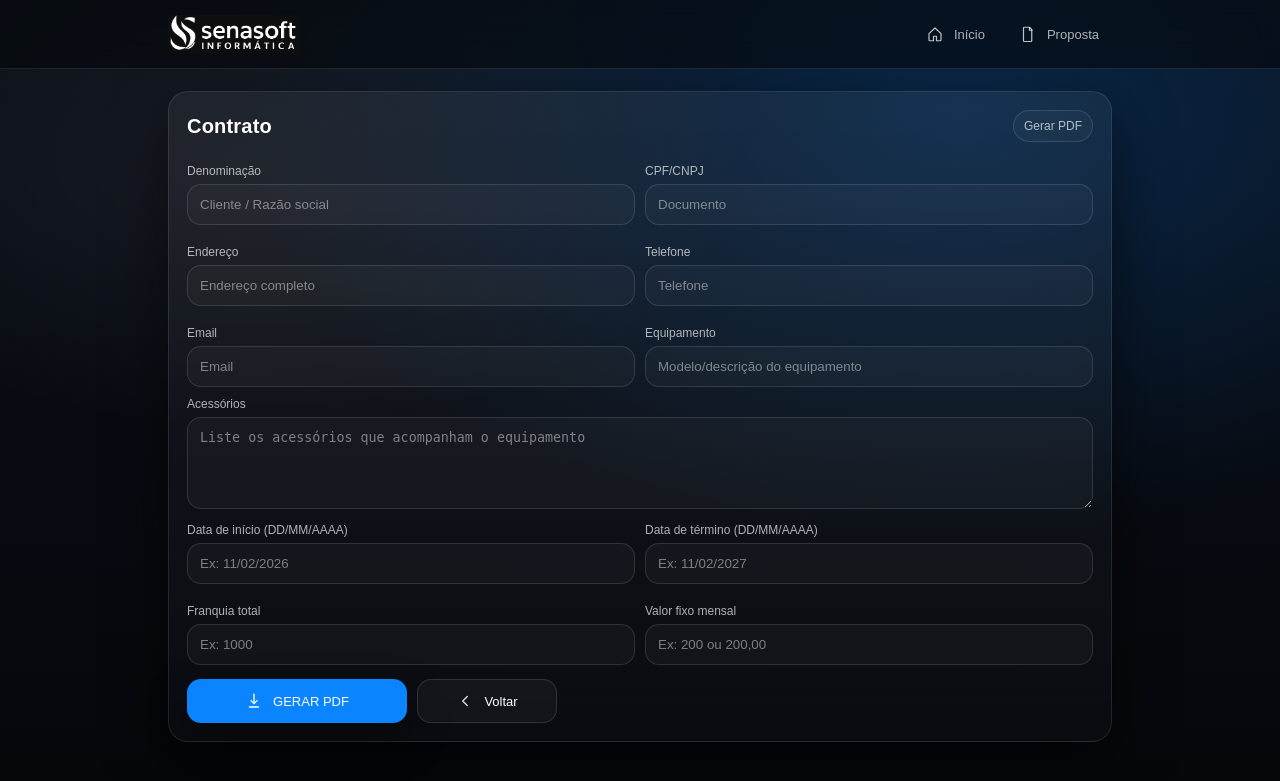
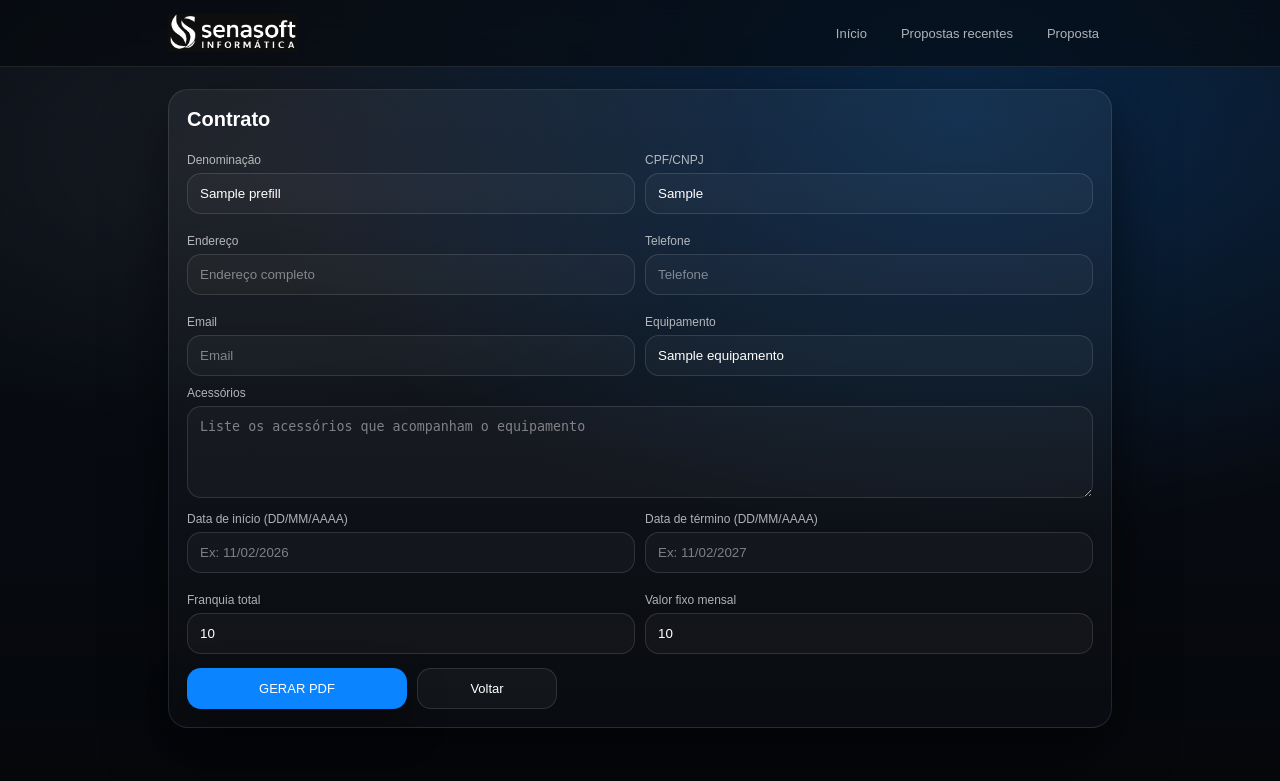
Before and after one commit to mateussenamlv-hash/gerador-propostas, a Flask app: template templates/contrato.html in a window 1280 px wide. Shown: the top 781 px of the page. Run offline with Flask 3, Linux system fonts and the light colour scheme; the template is opened without the code that fills it: most values are stand-ins (such as "Sample title", 1, 10 or a date in 2020).

Commit message:
Update contrato.html

```diff
--- a/templates/contrato.html
+++ b/templates/contrato.html
@@ -11,7 +11,7 @@
       --line: rgba(255,255,255,.10);
       --text:#ffffff;
       --muted: rgba(255,255,255,.68);
-      --blue:#0a84ff; /* manter */
+      --blue:#0a84ff;
       --shadow: 0 22px 60px rgba(0,0,0,.55);
       --radius: 20px;
     }
@@ -26,7 +26,6 @@
         linear-gradient(180deg, var(--bg2), var(--bg0));
       min-height:100vh;
     }
-
     .topbar{
       position: sticky;
       top:0;
@@ -47,9 +46,7 @@
     .logo img{ height:38px; display:block; }
     .logo{ text-decoration:none; display:flex; align-items:center; }
 
-    .nav{
-      display:flex; gap:8px; align-items:center;
-    }
+    .nav{ display:flex; gap:8px; align-items:center; }
     .nav a{
       text-decoration:none;
       color: var(--muted);
@@ -69,11 +66,7 @@
       transform: translateY(-1px);
     }
 
-    .wrap{
-      max-width: 980px;
-      margin: 0 auto;
-      padding: 22px 18px 28px;
-    }
+    .wrap{ max-width: 980px; margin: 0 auto; padding: 22px 18px 28px; }
 
     .panel{
       border:1px solid var(--line);
@@ -83,27 +76,8 @@
       padding: 18px;
     }
 
-    .header{
-      display:flex;
-      align-items:center;
-      justify-content:space-between;
-      gap:12px;
-      margin-bottom: 12px;
-    }
-    .header h1{
-      margin:0;
-      font-size: 20px;
-      letter-spacing:.2px;
-    }
-    .chip{
-      font-size:12px;
-      color: var(--muted);
-      padding: 8px 10px;
-      border-radius: 999px;
-      border:1px solid rgba(255,255,255,.12);
-      background: rgba(255,255,255,.03);
-      white-space:nowrap;
-    }
+    .header{ display:flex; align-items:center; justify-content:space-between; gap:12px; margin-bottom: 12px; }
+    .header h1{ margin:0; font-size: 20px; }
 
     .grid{
       display:grid;
@@ -115,12 +89,7 @@
       .header{ flex-direction:column; align-items:flex-start; }
     }
 
-    label{
-      display:block;
-      font-size:12px;
-      color: var(--muted);
-      margin: 10px 0 6px;
-    }
+    label{ display:block; font-size:12px; color: var(--muted); margin: 10px 0 6px; }
     input, textarea{
       width:100%;
       padding: 12px 12px;
@@ -137,14 +106,8 @@
       box-shadow: 0 0 0 4px rgba(10,132,255,.12);
     }
 
-    .actions{
-      display:flex;
-      gap:10px;
-      flex-wrap:wrap;
-      margin-top: 14px;
-    }
+    .actions{ display:flex; gap:10px; flex-wrap:wrap; margin-top: 14px; align-items:center; }
 
-    /* Botão azul de gerar PDF (como você pediu) */
     button{
       padding: 12px 14px;
       border-radius: 14px;
@@ -163,6 +126,7 @@
     }
     button:hover{ filter: brightness(1.05); transform: translateY(-1px); }
     button:active{ transform: translateY(0); }
+    button[disabled]{ opacity:.75; cursor:not-allowed; transform:none; }
 
     .btn-secondary{
       padding: 12px 14px;
@@ -184,7 +148,15 @@
       background: rgba(10,132,255,.10);
     }
 
-    svg{ width:18px; height:18px; }
+    .spinner{
+      width:16px;height:16px;
+      border:2px solid rgba(255,255,255,.55);
+      border-top-color: rgba(255,255,255,.15);
+      border-radius:999px;
+      animation: spin .8s linear infinite;
+      display:none;
+    }
+    @keyframes spin{ to{ transform: rotate(360deg); } }
   </style>
 </head>
 <body>
@@ -193,8 +165,9 @@
     <div class="topbar-inner">
       <a class="logo" href="/"><img src="/static/logo.png" alt="Logo"></a>
       <nav class="nav">
-        <a href="/"><svg viewBox="0 0 24 24" fill="none"><path d="M4 11.5 12 4l8 7.5V20a1 1 0 0 1-1 1h-5v-6H10v6H5a1 1 0 0 1-1-1v-8.5Z" stroke="rgba(255,255,255,.75)" stroke-width="1.6" stroke-linejoin="round"/></svg>Início</a>
-        <a href="/proposta"><svg viewBox="0 0 24 24" fill="none"><path d="M7 3h7l3 3v15a1 1 0 0 1-1 1H7a1 1 0 0 1-1-1V4a1 1 0 0 1 1-1Z" stroke="rgba(255,255,255,.75)" stroke-width="1.6"/><path d="M14 3v4h4" stroke="rgba(255,255,255,.75)" stroke-width="1.6"/></svg>Proposta</a>
+        <a href="/">Início</a>
+        <a href="/propostas-recentes">Propostas recentes</a>
+        <a href="/proposta">Proposta</a>
       </nav>
     </div>
   </header>
@@ -203,18 +176,20 @@
     <section class="panel">
       <div class="header">
         <h1>Contrato</h1>
-        <div class="chip">Gerar PDF</div>
       </div>
 
-      <form method="post" action="/gerar-contrato">
+      <form id="formContrato" method="post" action="/gerar-contrato">
+        <!-- se veio de proposta recente, isso vem preenchido -->
+        <input type="hidden" name="proposta_id" value="{{ prefill.get('proposta_id','') }}">
+
         <div class="grid">
           <div>
             <label>Denominação</label>
-            <input name="denominacao" placeholder="Cliente / Razão social" required>
+            <input name="denominacao" placeholder="Cliente / Razão social" required value="{{ prefill.get('denominacao','') }}">
           </div>
           <div>
             <label>CPF/CNPJ</label>
-            <input name="cpf_cnpj" placeholder="Documento" required>
+            <input name="cpf_cnpj" placeholder="Documento" required value="{{ prefill.get('cpf_cnpj','') }}">
           </div>
           <div>
             <label>Endereço</label>
@@ -230,7 +205,7 @@
           </div>
           <div>
             <label>Equipamento</label>
-            <input name="equipamento" placeholder="Modelo/descrição do equipamento" required>
+            <input name="equipamento" placeholder="Modelo/descrição do equipamento" required value="{{ prefill.get('equipamento','') }}">
           </div>
         </div>
 
@@ -248,34 +223,37 @@
           </div>
           <div>
             <label>Franquia total</label>
-            <input name="franquia_total" placeholder="Ex: 1000" required>
+            <input name="franquia_total" placeholder="Ex: 1000" required value="{{ prefill.get('franquia_total','') }}">
           </div>
           <div>
             <label>Valor fixo mensal</label>
-            <input name="valor_mensal" placeholder="Ex: 200 ou 200,00" required>
+            <input name="valor_mensal" placeholder="Ex: 200 ou 200,00" required value="{{ prefill.get('valor_mensal','') }}">
           </div>
         </div>
 
         <div class="actions">
-          <button type="submit">
-            <svg viewBox="0 0 24 24" fill="none">
-              <path d="M12 3v10" stroke="white" stroke-width="1.8" stroke-linecap="round"/>
-              <path d="M8 11.5 12 15.5l4-4" stroke="white" stroke-width="1.8" stroke-linecap="round" stroke-linejoin="round"/>
-              <path d="M6 20h12" stroke="white" stroke-width="1.8" stroke-linecap="round"/>
-            </svg>
-            GERAR PDF
+          <button id="btnGerarC" type="submit">
+            <span id="btnTextC">GERAR PDF</span>
+            <span id="spinC" class="spinner"></span>
           </button>
-
-          <a class="btn-secondary" href="/">
-            <svg viewBox="0 0 24 24" fill="none">
-              <path d="M15 6l-6 6 6 6" stroke="rgba(255,255,255,.85)" stroke-width="1.8" stroke-linecap="round" stroke-linejoin="round"/>
-            </svg>
-            Voltar
-          </a>
+          <a class="btn-secondary" href="/">Voltar</a>
         </div>
       </form>
     </section>
   </main>
 
+  <script>
+    const formC = document.getElementById("formContrato");
+    const btnC = document.getElementById("btnGerarC");
+    const txtC = document.getElementById("btnTextC");
+    const spinC = document.getElementById("spinC");
+
+    formC.addEventListener("submit", () => {
+      btnC.disabled = true;
+      txtC.textContent = "Gerando...";
+      spinC.style.display = "inline-block";
+    });
+  </script>
+
 </body>
 </html>
```
